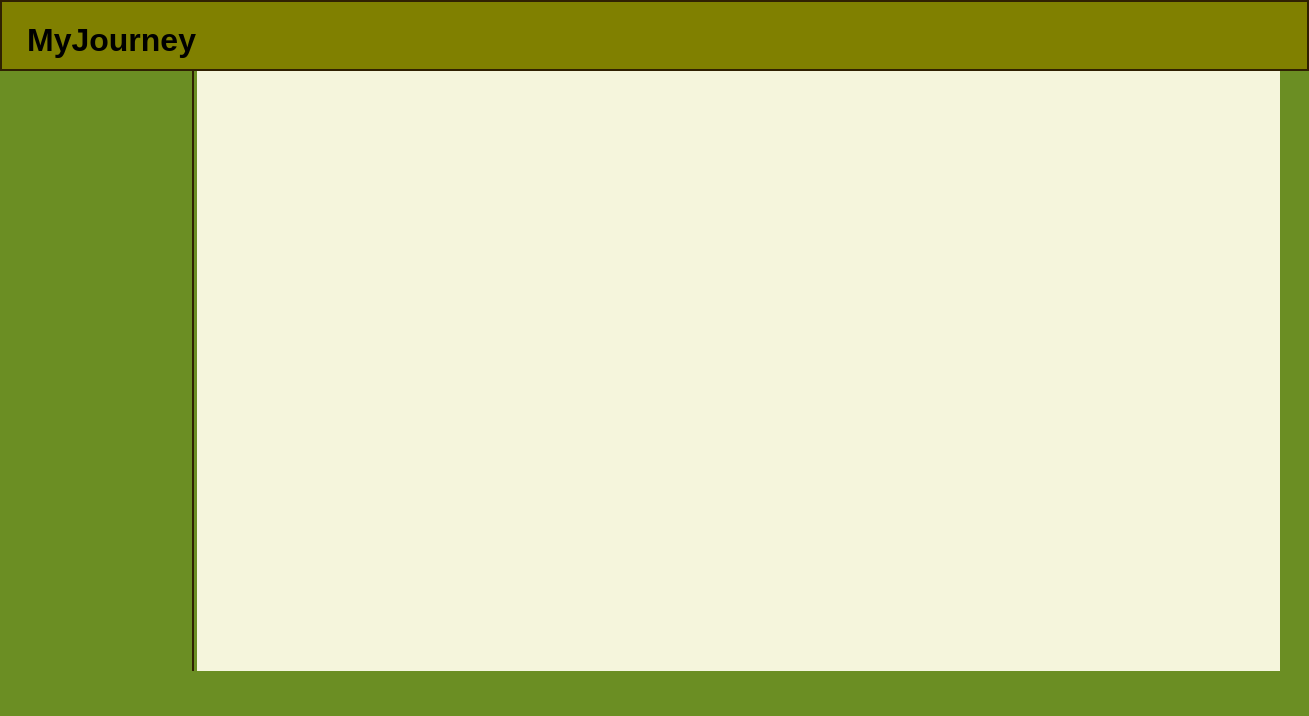
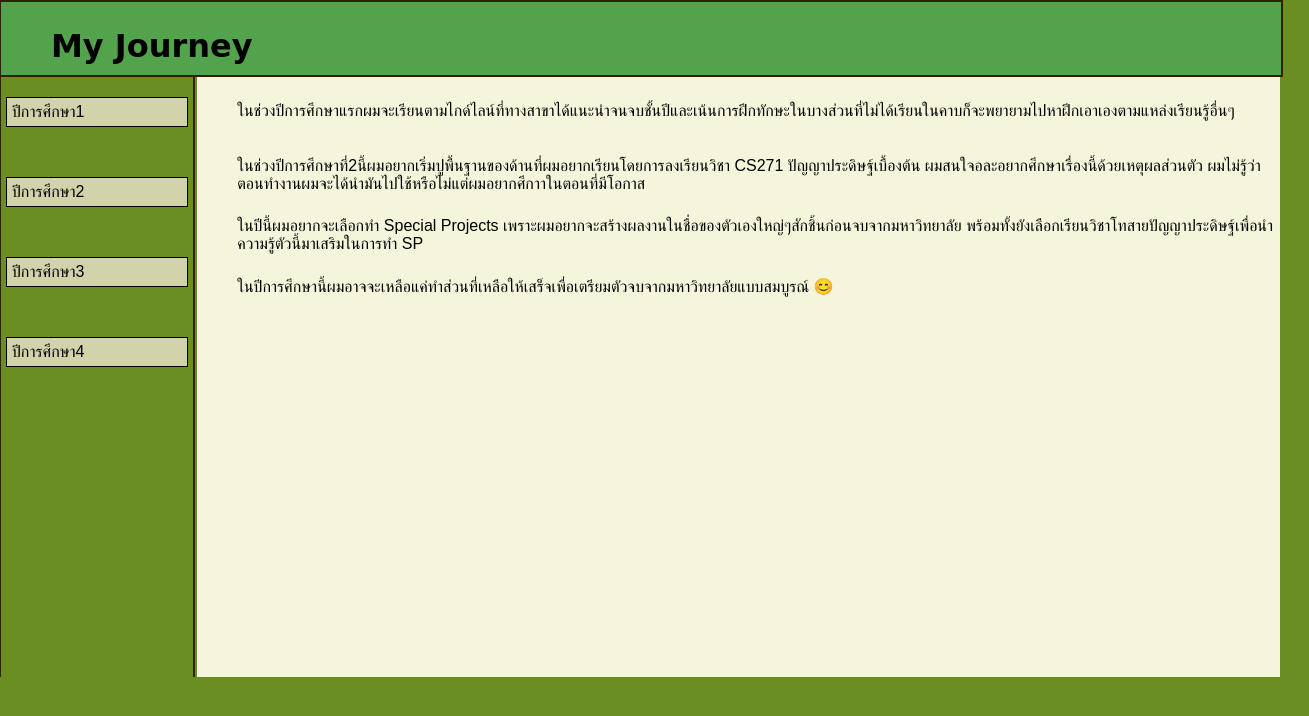
Before and after one commit to LomaEatPeople/6709616749_MyCSTUStory, a plain HTML site: page myjourney.html in a window 1280 px wide. Shown: the whole page, 1309 px wide, since content can reach past the window. Drawn offline with Linux system fonts and the light colour scheme.

Commit message:
Add MyJourney Data

```diff
--- a/myjourney.html
+++ b/myjourney.html
@@ -7,8 +7,22 @@
     <link rel="stylesheet" href="style.css">
 </head>
 <body>
-    <div><h1 class="second">MyJourney</h1></div>
-    <div class="second1"></div>
-    <div class="second2"></div>
+    <div class="second">
+        <h1 class="Text021">My Journey</h1>
+    </div>
+    <div class="second1">
+        <div>
+            <p class="P1">ปีการศึกษา1</p>
+            <p class="P2">ปีการศึกษา2</p>
+            <p class="P3">ปีการศึกษา3</p>
+            <p class="P4">ปีการศึกษา4</p>
+        </div>
+    </div>
+    <div class="second2">
+        <p class="P11">ในช่วงปีการศึกษาแรกผมจะเรียนตามไกด์ไลน์ที่ทางสาขาได้แนะนำจนจบชั้นปีและเน้นการฝึกทักษะในบางส่วนที่ไม่ได้เรียนในคาบก็จะพยายามไปหาฝึกเอาเองตามแหล่งเรียนรู้อื่นๆ</p>
+        <p class="P21">ในช่วงปีการศึกษาที่2นี้ผมอยากเริ่มปูพื้นฐานของด้านที่ผมอยากเรียนโดยการลงเรียนวิชา CS271 ปัญญาประดิษฐ์เบื้องต้น ผมสนใจอละอยากศึกษาเรื่องนี้ด้วยเหตุผลส่วนตัว ผมไม่รู้ว่าตอนทำงานผมจะได้นำมันไปใช้หรือไม่แต่ผมอยากศึกาาในตอนที่มีโอกาส</p>
+        <p class="P31">ในปีนี้ผมอยากจะเลือกทำ Special Projects เพราะผมอยากจะสร้างผลงานในชื่อของตัวเองใหญ่ๆสักชิ้นก่อนจบจากมหาวิทยาลัย พร้อมทั้งยังเลือกเรียนวิชาโทสายปัญญาประดิษฐ์เพื่อนำความรู้ตัวนี้มาเสริมในการทำ SP </p>
+        <p class="P41">ในปีการศึกษานี้ผมอาจจะเหลือแค่ทำส่วนที่เหลือให้เสร็จเพื่อเตรียมตัวจบจากมหาวิทยาลัยแบบสมบูรณ์ 😊</p>
+    </div>
 </body>
 </html>
--- a/style.css
+++ b/style.css
@@ -62,19 +62,18 @@ li{
 }
 .second{
     width: 100%;
-    background-color: olive;
+    background-color: #52a34b;
     margin: 0%;
-    padding-top: 20px;
-    padding-bottom: 10px;
+    padding-bottom: 0px;
     border: 2px solid rgb(48, 33, 2);
-    padding-left: 25px;
+    border-left: 1px solid rgb(48, 33, 2);
 }
 .second1{
     float: left;
     width: 15%;
     height: 600px;
-    background-color: olivedrab;
     border-right: 2px solid rgb(48, 33, 2);
+    border-left: 1px solid rgb(48, 33, 2);
 }
 .second2{
     float: right;
@@ -82,3 +81,62 @@ li{
     height: 600px;
     background-color: beige;
 }
+.Text021{
+    margin: 0px;
+    padding-left: 50px;
+    padding-top: 25px;
+    padding-bottom: 10px;
+    font-family: cursive;
+}
+.P1{
+    margin: 5px;
+    margin-top: 20px;
+    padding: 5px;
+    background-color: rgb(211, 211, 171);
+    border: 1px solid ;
+}
+.P2{
+    margin: 5px;
+    margin-top: 50px;
+    padding: 5px;
+    background-color: rgb(211, 211, 171);
+    border: 1px solid ;
+}
+.P3{
+    margin: 5px;
+    margin-top: 50px;
+    padding: 5px;
+    background-color: rgb(211, 211, 171);
+    border: 1px solid ;
+}
+.P4{
+    margin: 5px;
+    margin-top: 50px;
+    padding: 5px;
+    background-color: rgb(211, 211, 171);
+    border: 1px solid ;
+}
+.P11{
+    margin: 0;
+    padding: 5px;
+    padding-top: 25px;
+    padding-left: 40px;
+}
+.P21{
+    margin: 0;
+    padding: 5px;
+    padding-top: 32px;
+    padding-left: 40px;
+}
+.P31{
+    margin: 0;
+    padding: 5px;
+    padding-top: 19px;
+    padding-left: 40px;
+}
+.P41{
+    margin: 0;
+    padding: 5px;
+    padding-top: 19px;
+    padding-left: 40px;
+}
```
